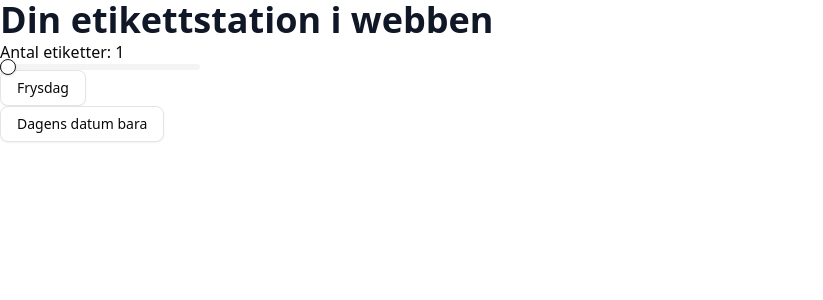
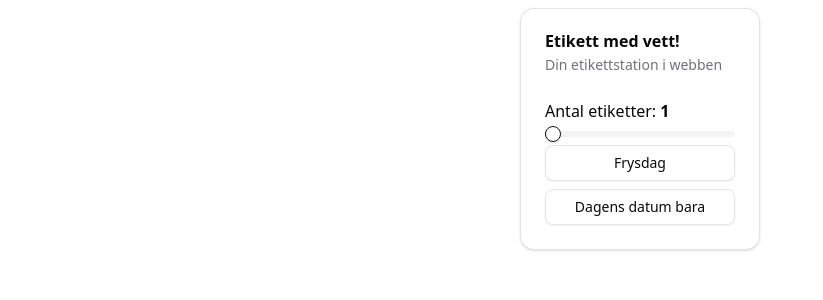
Before and after one commit to Utedass/zebra-web, a SvelteKit app: page / in a window 1280 px wide. Shown: the top 300 px of the page, without its empty margins (0-823 px from the left). Built offline with nearby package versions, Linux system fonts and the light colour scheme.

Commit message:
Change layout to card.

```diff
--- /dev/null
+++ b/src/lib/components/ui/card/card-action.svelte
@@ -0,0 +1,20 @@
+<script lang="ts">
+	import { cn, type WithElementRef } from "$lib/utils.js";
+	import type { HTMLAttributes } from "svelte/elements";
+
+	let {
+		ref = $bindable(null),
+		class: className,
+		children,
+		...restProps
+	}: WithElementRef<HTMLAttributes<HTMLDivElement>> = $props();
+</script>
+
+<div
+	bind:this={ref}
+	data-slot="card-action"
+	class={cn("col-start-2 row-span-2 row-start-1 self-start justify-self-end", className)}
+	{...restProps}
+>
+	{@render children?.()}
+</div>
--- /dev/null
+++ b/src/lib/components/ui/card/card-content.svelte
@@ -0,0 +1,15 @@
+<script lang="ts">
+	import type { HTMLAttributes } from "svelte/elements";
+	import { cn, type WithElementRef } from "$lib/utils.js";
+
+	let {
+		ref = $bindable(null),
+		class: className,
+		children,
+		...restProps
+	}: WithElementRef<HTMLAttributes<HTMLDivElement>> = $props();
+</script>
+
+<div bind:this={ref} data-slot="card-content" class={cn("px-6", className)} {...restProps}>
+	{@render children?.()}
+</div>
--- /dev/null
+++ b/src/lib/components/ui/card/card-description.svelte
@@ -0,0 +1,20 @@
+<script lang="ts">
+	import type { HTMLAttributes } from "svelte/elements";
+	import { cn, type WithElementRef } from "$lib/utils.js";
+
+	let {
+		ref = $bindable(null),
+		class: className,
+		children,
+		...restProps
+	}: WithElementRef<HTMLAttributes<HTMLParagraphElement>> = $props();
+</script>
+
+<p
+	bind:this={ref}
+	data-slot="card-description"
+	class={cn("text-muted-foreground text-sm", className)}
+	{...restProps}
+>
+	{@render children?.()}
+</p>
--- /dev/null
+++ b/src/lib/components/ui/card/card-footer.svelte
@@ -0,0 +1,20 @@
+<script lang="ts">
+	import { cn, type WithElementRef } from "$lib/utils.js";
+	import type { HTMLAttributes } from "svelte/elements";
+
+	let {
+		ref = $bindable(null),
+		class: className,
+		children,
+		...restProps
+	}: WithElementRef<HTMLAttributes<HTMLDivElement>> = $props();
+</script>
+
+<div
+	bind:this={ref}
+	data-slot="card-footer"
+	class={cn("flex items-center px-6 [.border-t]:pt-6", className)}
+	{...restProps}
+>
+	{@render children?.()}
+</div>
--- /dev/null
+++ b/src/lib/components/ui/card/card-header.svelte
@@ -0,0 +1,23 @@
+<script lang="ts">
+	import { cn, type WithElementRef } from "$lib/utils.js";
+	import type { HTMLAttributes } from "svelte/elements";
+
+	let {
+		ref = $bindable(null),
+		class: className,
+		children,
+		...restProps
+	}: WithElementRef<HTMLAttributes<HTMLDivElement>> = $props();
+</script>
+
+<div
+	bind:this={ref}
+	data-slot="card-header"
+	class={cn(
+		"@container/card-header grid auto-rows-min grid-rows-[auto_auto] items-start gap-1.5 px-6 has-data-[slot=card-action]:grid-cols-[1fr_auto] [.border-b]:pb-6",
+		className
+	)}
+	{...restProps}
+>
+	{@render children?.()}
+</div>
--- /dev/null
+++ b/src/lib/components/ui/card/card-title.svelte
@@ -0,0 +1,20 @@
+<script lang="ts">
+	import type { HTMLAttributes } from "svelte/elements";
+	import { cn, type WithElementRef } from "$lib/utils.js";
+
+	let {
+		ref = $bindable(null),
+		class: className,
+		children,
+		...restProps
+	}: WithElementRef<HTMLAttributes<HTMLDivElement>> = $props();
+</script>
+
+<div
+	bind:this={ref}
+	data-slot="card-title"
+	class={cn("leading-none font-semibold", className)}
+	{...restProps}
+>
+	{@render children?.()}
+</div>
--- /dev/null
+++ b/src/lib/components/ui/card/card.svelte
@@ -0,0 +1,23 @@
+<script lang="ts">
+	import type { HTMLAttributes } from "svelte/elements";
+	import { cn, type WithElementRef } from "$lib/utils.js";
+
+	let {
+		ref = $bindable(null),
+		class: className,
+		children,
+		...restProps
+	}: WithElementRef<HTMLAttributes<HTMLDivElement>> = $props();
+</script>
+
+<div
+	bind:this={ref}
+	data-slot="card"
+	class={cn(
+		"bg-card text-card-foreground flex flex-col gap-6 rounded-xl border py-6 shadow-sm",
+		className
+	)}
+	{...restProps}
+>
+	{@render children?.()}
+</div>
--- /dev/null
+++ b/src/lib/components/ui/card/index.ts
@@ -0,0 +1,25 @@
+import Root from "./card.svelte";
+import Content from "./card-content.svelte";
+import Description from "./card-description.svelte";
+import Footer from "./card-footer.svelte";
+import Header from "./card-header.svelte";
+import Title from "./card-title.svelte";
+import Action from "./card-action.svelte";
+
+export {
+	Root,
+	Content,
+	Description,
+	Footer,
+	Header,
+	Title,
+	Action,
+	//
+	Root as Card,
+	Content as CardContent,
+	Description as CardDescription,
+	Footer as CardFooter,
+	Header as CardHeader,
+	Title as CardTitle,
+	Action as CardAction,
+};
--- a/src/routes/+page.svelte
+++ b/src/routes/+page.svelte
@@ -3,6 +3,7 @@
 	//import type { PageProps } from './$types';
 	import { Button } from '$lib/components/ui/button';
 	import { Slider } from '$lib/components/ui/slider';
+	import * as Card from '$lib/components/ui/card';
 	//let { form }: PageProps = $props();
 
 	let qty = $state(1);
@@ -13,15 +14,19 @@
 	];
 </script>
 
-<article class="prose">
-	<h1>Din etikettstation i webben</h1>
-</article>
+<Card.Root class="mx-auto mt-2 max-w-60">
+	<Card.Header>
+		<Card.Title>Etikett med vett!</Card.Title>
+		<Card.Description>Din etikettstation i webben</Card.Description>
+	</Card.Header>
+	<Card.Content>
+		<div class="flex flex-col gap-2">
+			<p>
+				Antal etiketter: <span class="text-right font-bold">{qty}</span>
+			</p>
+			<Slider type="single" bind:value={qty} min={1} max={10} />
 
-<div class="flex-col max-w-50">
-	Antal etiketter: {qty}
-	<Slider type="single" bind:value={qty} min={1} max={10} />
-</div>
-
+			<div class="flex flex-col gap-2">
 				{#each etiketter as etikett (etikett.label_id)}
 					<form method="POST" action="?/print" use:enhance>
 						<!--
@@ -30,6 +35,12 @@
 		-->
 						<input type="hidden" name="label_id" value={etikett.label_id} />
 						<input type="hidden" name="qty" value={qty} />
-		<Button variant="outline" type="submit" aria-label="Submit">{etikett.display}</Button>
+						<Button class="w-full" variant="outline" type="submit" aria-label="Submit"
+							>{etikett.display}</Button
+						>
 					</form>
 				{/each}
+			</div>
+		</div>
+	</Card.Content>
+</Card.Root>
```
Lines whose indentation alone changed are shown as unchanged.
